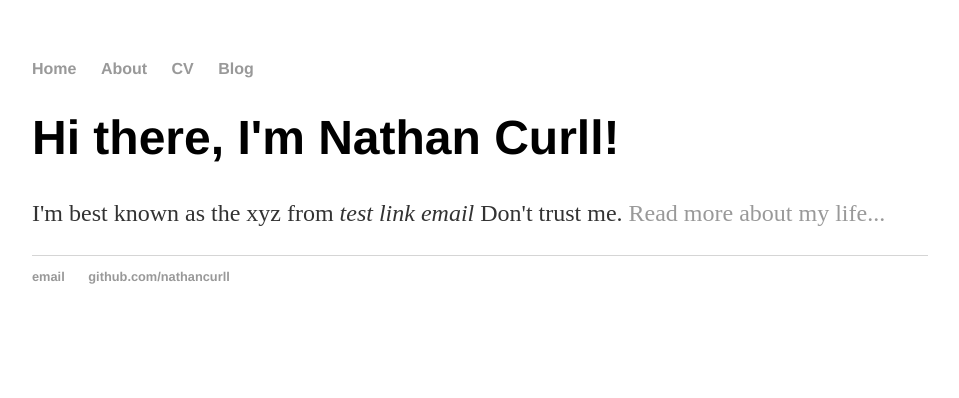
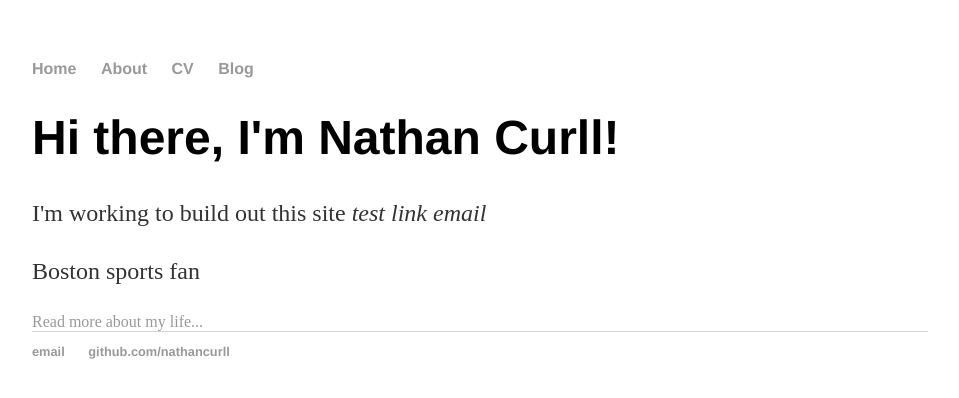
Before and after one commit to nathancurll/nathancurll.github.io, a Jekyll site: the page built from index.html, in a window 1280 px wide. Shown: the top 398 px of the page, without its empty margins (160-1119 px from the left). Built offline with Jekyll 4.4.1, drawn with Linux system fonts in a browser that asks for light colours.

Commit message:
Update index.html

```diff
--- a/index.html
+++ b/index.html
@@ -4,5 +4,7 @@ title: Nathan Curll
 ---
 <div class="blurb">
 	<h1>Hi there, I'm Nathan Curll!</h1>
-	<p>I'm best known as the xyz from <em>test link email</em> Don't trust me. <a href="/about">Read more about my life...</a></p>
+	<p>I'm working to build out this site <em>test link email</em> </p>
+	<p>Boston sports fan </p>
+	<a href="/about">Read more about my life...</a>
 </div><!-- /.blurb -->
```
